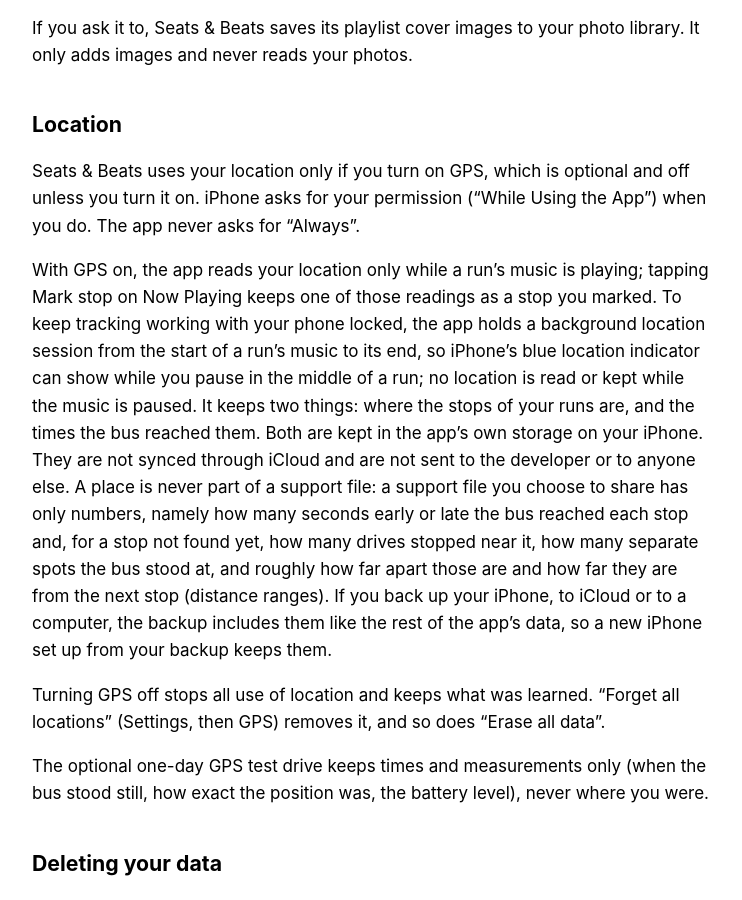
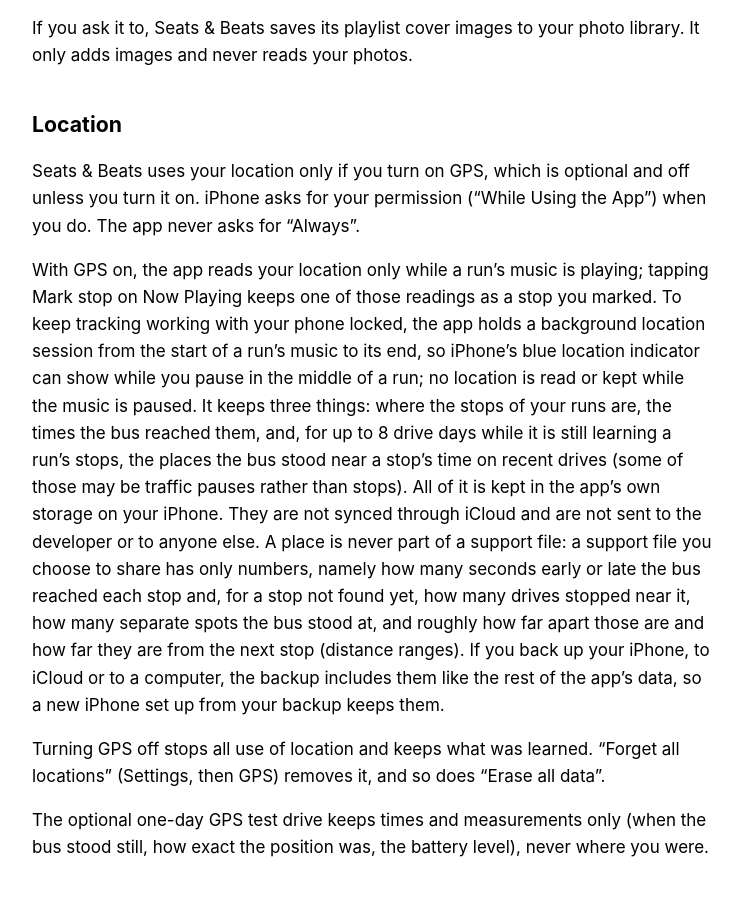
Before and after one commit to seatsandbeats/seatsandbeats.github.io, a Jekyll site: the page built from privacy.md, in a window 1280 px wide and 900 px high, scrolled down 1473 px. Shown: the whole window, without its empty margins (268-1010 px from the left). Built offline with Jekyll 4.4.1, drawn with Linux system fonts in a browser that asks for light colours; our own code applies the rules of GitHub Pages for plain Markdown files.

Commit message:
Privacy: location paragraph covers places kept while learning

```diff
--- a/privacy.md
+++ b/privacy.md
@@ -29,7 +29,7 @@ If you ask it to, Seats & Beats saves its playlist cover images to your photo li
 
 Seats & Beats uses your location only if you turn on GPS, which is optional and off unless you turn it on. iPhone asks for your permission ("While Using the App") when you do. The app never asks for "Always".
 
-With GPS on, the app reads your location only while a run's music is playing; tapping Mark stop on Now Playing keeps one of those readings as a stop you marked. To keep tracking working with your phone locked, the app holds a background location session from the start of a run's music to its end, so iPhone's blue location indicator can show while you pause in the middle of a run; no location is read or kept while the music is paused. It keeps two things: where the stops of your runs are, and the times the bus reached them. Both are kept in the app's own storage on your iPhone. They are not synced through iCloud and are not sent to the developer or to anyone else. A place is never part of a support file: a support file you choose to share has only numbers, namely how many seconds early or late the bus reached each stop and, for a stop not found yet, how many drives stopped near it, how many separate spots the bus stood at, and roughly how far apart those are and how far they are from the next stop (distance ranges). If you back up your iPhone, to iCloud or to a computer, the backup includes them like the rest of the app's data, so a new iPhone set up from your backup keeps them.
+With GPS on, the app reads your location only while a run's music is playing; tapping Mark stop on Now Playing keeps one of those readings as a stop you marked. To keep tracking working with your phone locked, the app holds a background location session from the start of a run's music to its end, so iPhone's blue location indicator can show while you pause in the middle of a run; no location is read or kept while the music is paused. It keeps three things: where the stops of your runs are, the times the bus reached them, and, for up to 8 drive days while it is still learning a run's stops, the places the bus stood near a stop's time on recent drives (some of those may be traffic pauses rather than stops). All of it is kept in the app's own storage on your iPhone. They are not synced through iCloud and are not sent to the developer or to anyone else. A place is never part of a support file: a support file you choose to share has only numbers, namely how many seconds early or late the bus reached each stop and, for a stop not found yet, how many drives stopped near it, how many separate spots the bus stood at, and roughly how far apart those are and how far they are from the next stop (distance ranges). If you back up your iPhone, to iCloud or to a computer, the backup includes them like the rest of the app's data, so a new iPhone set up from your backup keeps them.
 
 Turning GPS off stops all use of location and keeps what was learned. "Forget all locations" (Settings, then GPS) removes it, and so does "Erase all data".
 
```
